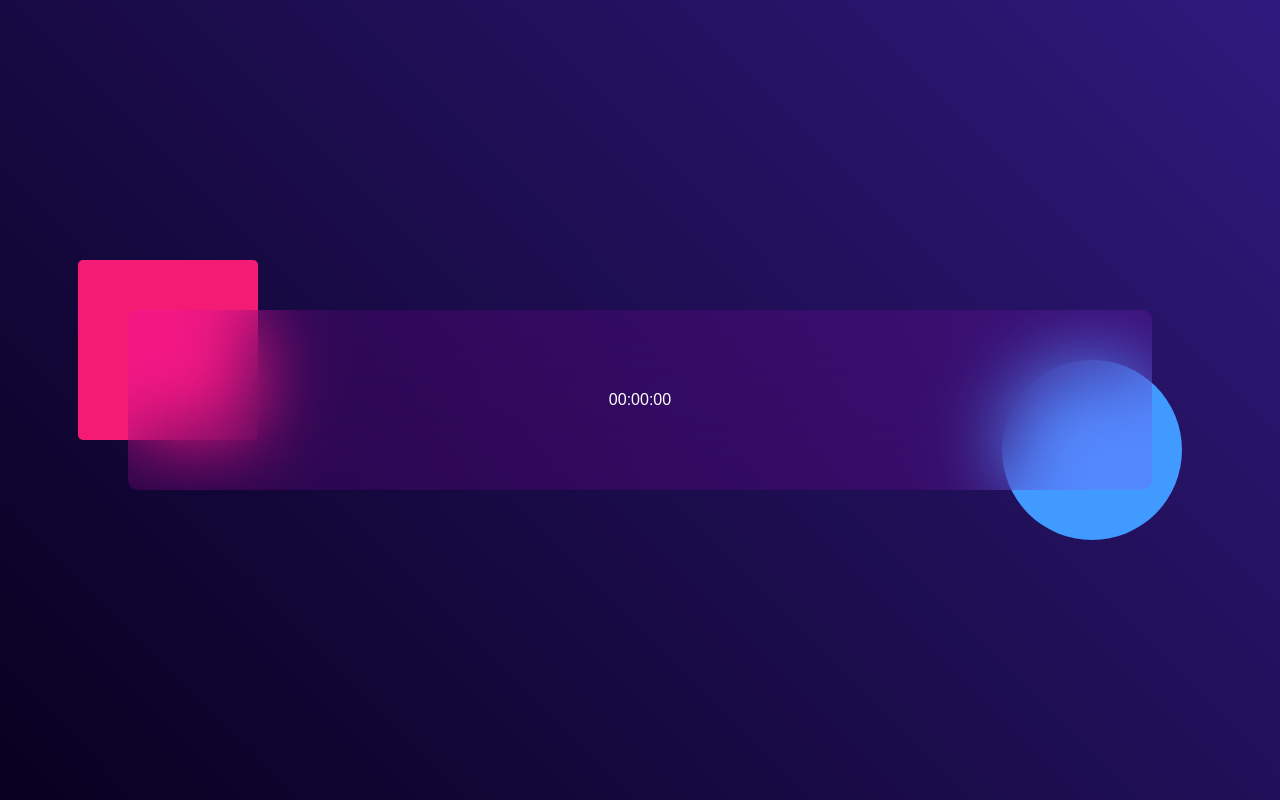
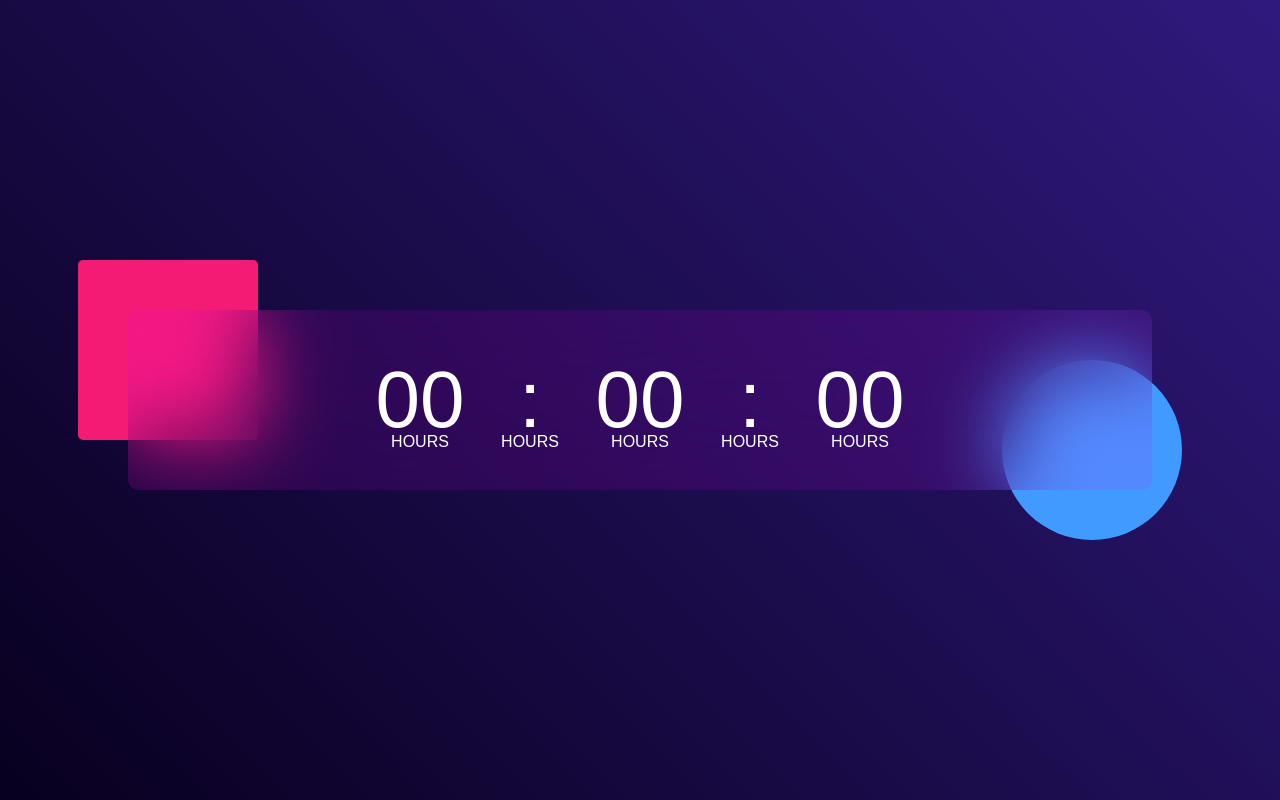
Before and after one commit to jishan1019/Js-Smart-Clock, a plain HTML site: page index.html in a window 1280 px wide. Drawn offline with Linux system fonts and the light colour scheme.

Commit message:
clock name add

```diff
--- a/css/style.css
+++ b/css/style.css
@@ -34,6 +34,23 @@
     backdrop-filter: blur(40px);
 }
 
+.clock span{
+    font-size: 80px ;
+    width: 110px ;
+    display: inline-block;
+    text-align: center;
+    position: relative;
+}
+
+.clock span::after{
+    content: 'HOURS';
+    font-size: 16px;
+    position: absolute;
+    bottom: -5px;
+    left: 50%;
+    transform: translateX(-50%);
+}
+
 .container::before{
     content: '';
     width: 180px;
--- a/index.html
+++ b/index.html
@@ -14,7 +14,13 @@
 
     <main class="hero">
         <div class="container">
-            <div class="clock">00:00:00</div>
+            <div class="clock">
+                <span>00</span>
+                <span>:</span>
+                <span>00</span>
+                <span>:</span>
+                <span>00</span>
+            </div>
         </div>
     </main>
 
```
